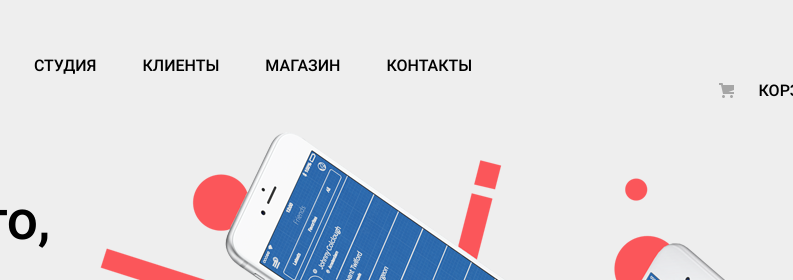
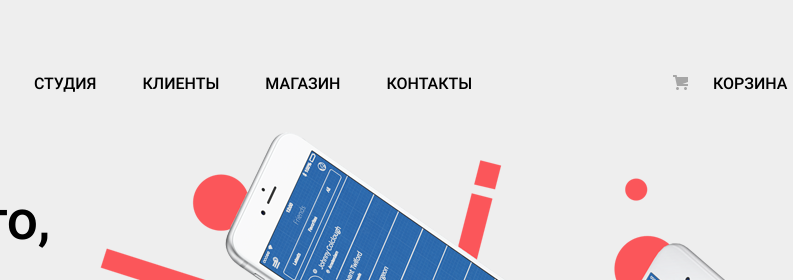
Before and after one commit to NemtsevK/nerds, a website: page source/index.html in a window 1280 px wide. Shown: the top 280 px of the page, 487-1280 px from the left. Drawn offline with nearby package versions, Linux system fonts and the light colour scheme; files that its build step writes are made by us from their sources.

Commit message:
Исправление стилей

```diff
--- a/source/less/components/nav.less
+++ b/source/less/components/nav.less
@@ -9,6 +9,7 @@
   display: flex;
   flex-wrap: wrap;
   justify-content: center;
+  align-items: center;
   .list-reset();
   width: 760px;
 }
@@ -60,7 +61,7 @@
 }
 
 .nav__user {
-  margin-top: 25px;
+  display: flex;
+  align-items: center;
   width: 160px;
-  text-align: right;
 }
```
